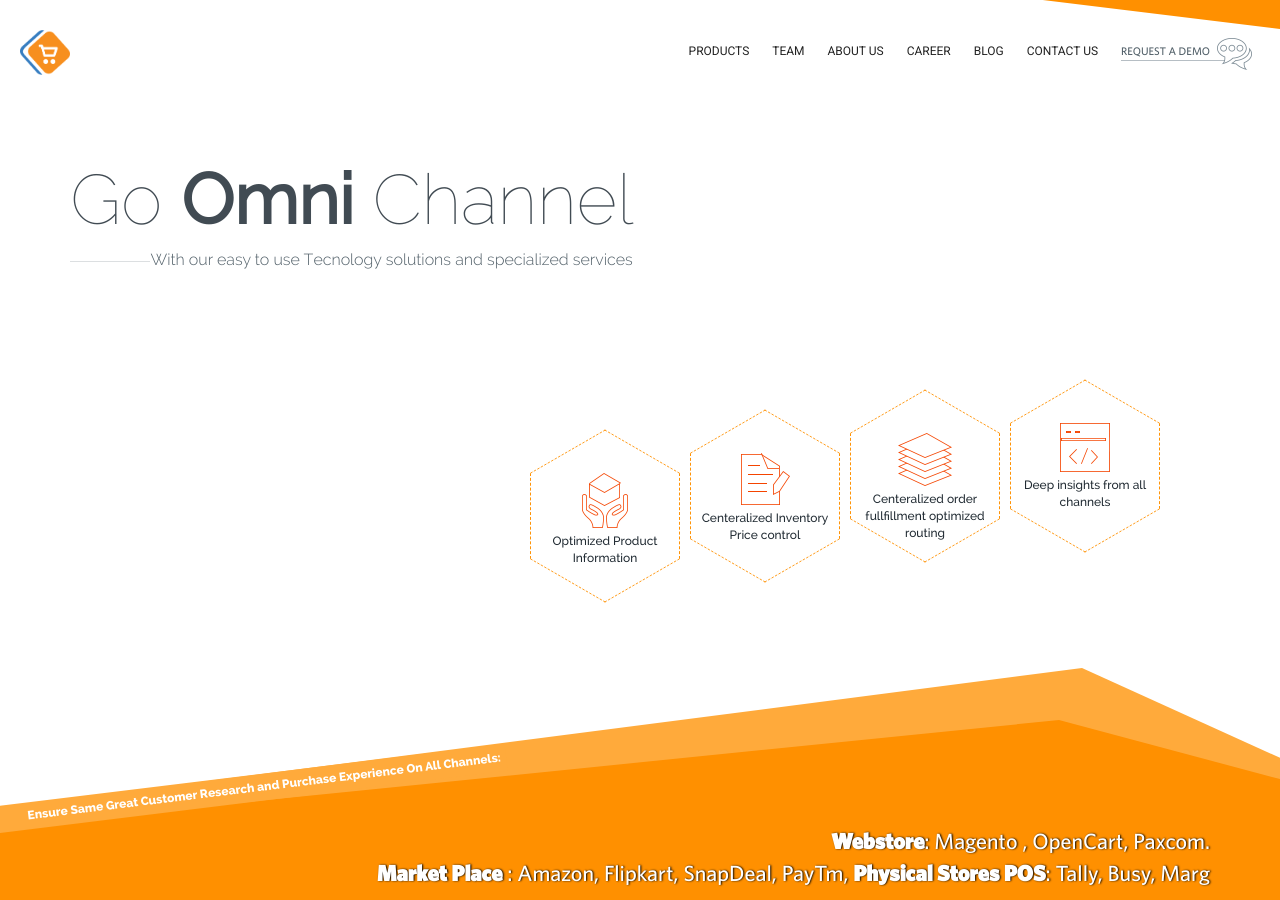
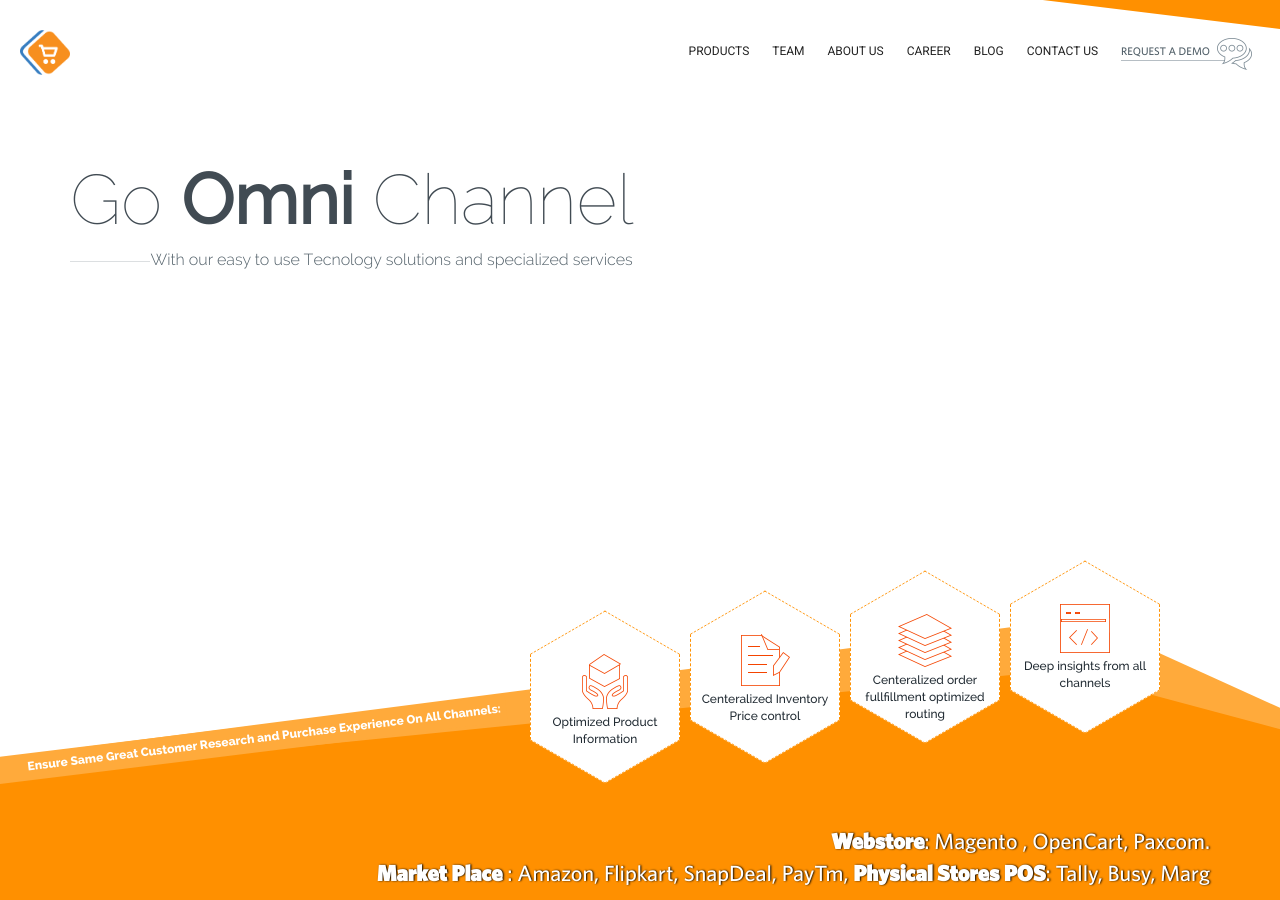
Before and after one commit to paxcom/paxcom.github.io, a Jekyll site: the page built from index.md, in a window 1280 px wide. Built offline with Jekyll 4.4.1, drawn with Linux system fonts in a browser that asks for light colours.

Commit message:
changes on style.css

```diff
--- a/css/style.css
+++ b/css/style.css
@@ -1038,27 +1038,31 @@
 .footer-outter {
 	bottom: 0px;
 	width: 100%;
+	position:absolute;
 }
 .footer-paxcom {
-	margin-top: 101px;
+
 	position: relative;
 	z-index: 10;
 	vertical-align: top;
 	max-width: none;
+
+	 margin-top: -64px;
+
 }
 .top-text {
 	background: #ffaa3b none repeat scroll 0 0;
 color: #fff;
 float: left;
+font-family: "RalewayExtraBold_0";
 font-size: 12px;
 font-weight: 900;
 margin-left: -19px;
-	margin-top: -52px;
+margin-top: -101px;
 padding: 5px 5px 5px 30px;
+position: relative;
 transform: rotate(-7deg);
 z-index: 10;
-	position: relative;
-	font-family: 'RalewayExtraBold_0';
 }
 ul.footer-nav {
 	width: 100%
@@ -1173,7 +1177,7 @@
 .bg {
 	overflow-x: hidden;
 	overflow-y: visible !important;
-	position: absolute;
+	/*position: absolute;*/
 	left: 0;
 	right: 0;
 	bottom: 0;
@@ -1241,6 +1245,7 @@
 }
 .footer-info {
 	background: #ff9000 none repeat scroll 0 0;
-	margin-top: 97px;
+	 margin-top: 75px;
     padding-bottom: 10px;
+    padding-top: 50px;
 }
```
Lines whose indentation alone changed are shown as unchanged.
